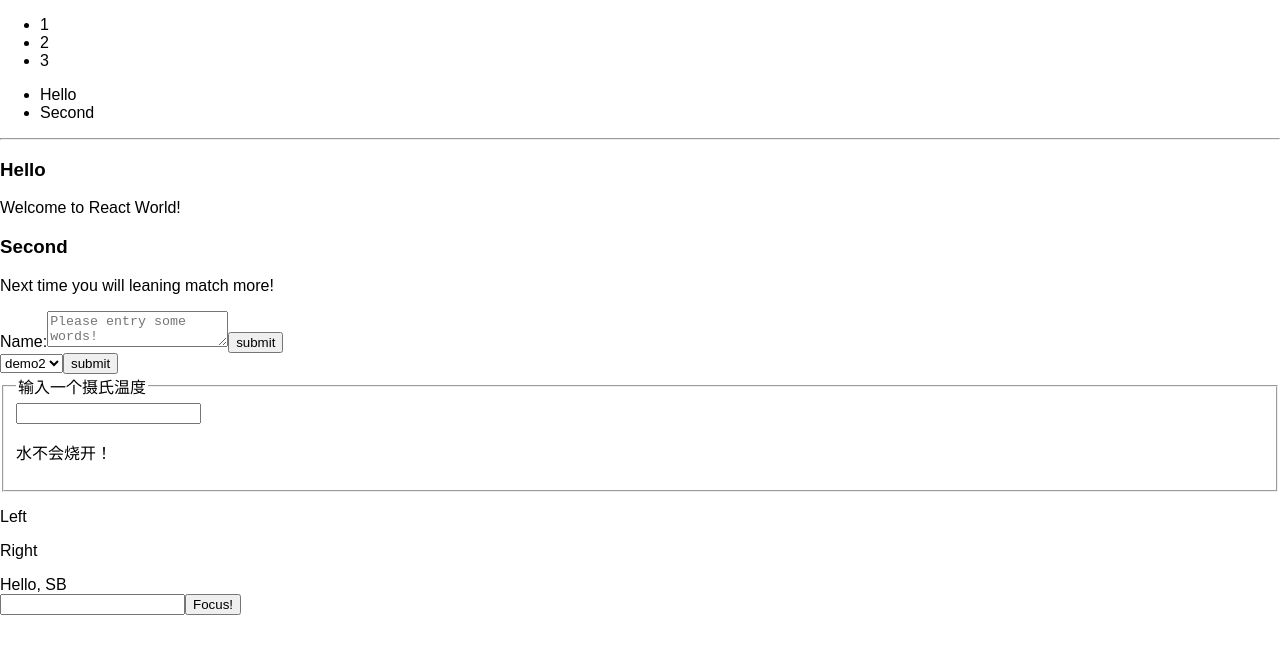
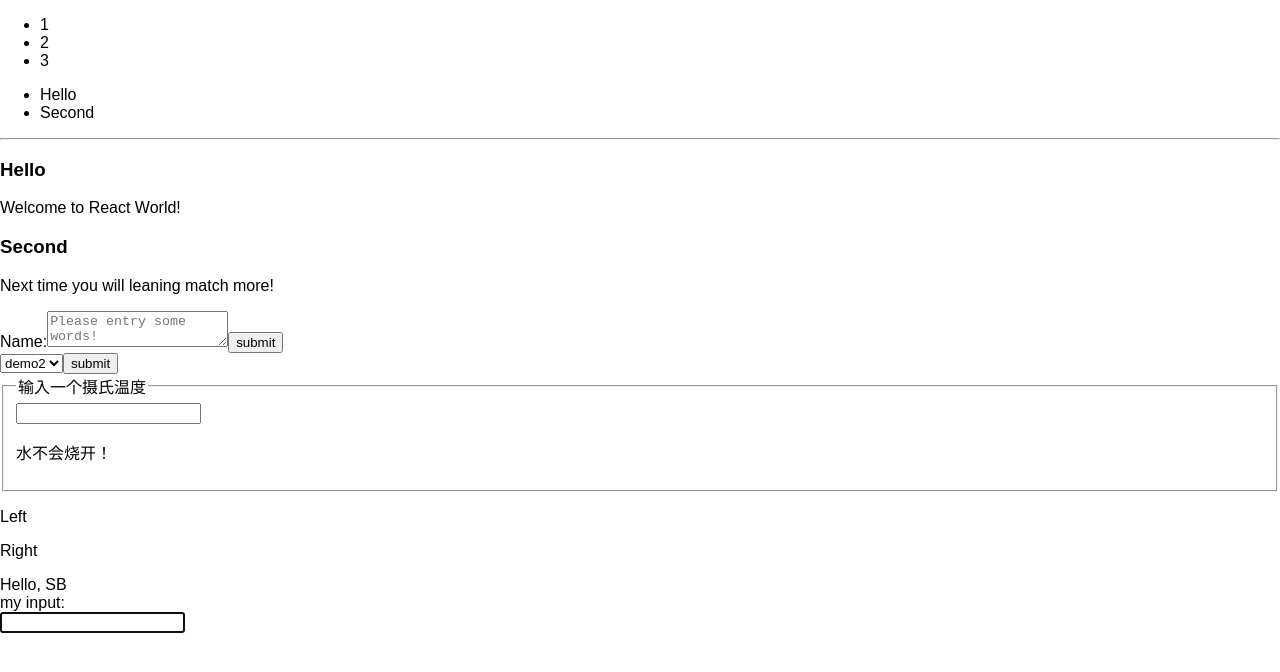
Before and after one commit to BraveHead/ReactLeaningOnLine, a React (Create React App) app: page / in a window 1280 px wide. Shown: the top 672 px of the page. Built offline with nearby package versions, Linux system fonts and the light colour scheme.

Commit message:
对父组件暴露DOM节点

```diff
--- a/src/index.js
+++ b/src/index.js
@@ -801,8 +801,36 @@ function CustomTextInput() {
         </div>
     );
 }
+
+//对父组件暴露DOM节点
+function CustomInput(props) {
+    return (
+        <div>
+            <input ref={ props.inputRef }/>
+        </div>
+    );
+}
+function Parent(props) {
+    return (
+        <div>
+            my input: <CustomInput inputRef={props.inputRef}/>
+        </div>
+    )
+}
+
+class GrandParent extends React.Component{
+    constructor(props){
+        super(props);
+    }
+    componentDidMount(){
+        this.inputElement.focus();
+    }
+    render(){
+        return <Parent inputRef={el => this.inputElement = el}/>
+    }
+}
 ReactDOM.render(
-    <CustomTextInput/>,
+    <GrandParent/>,
     document.getElementById('ref')
 )
 registerServiceWorker();
```
